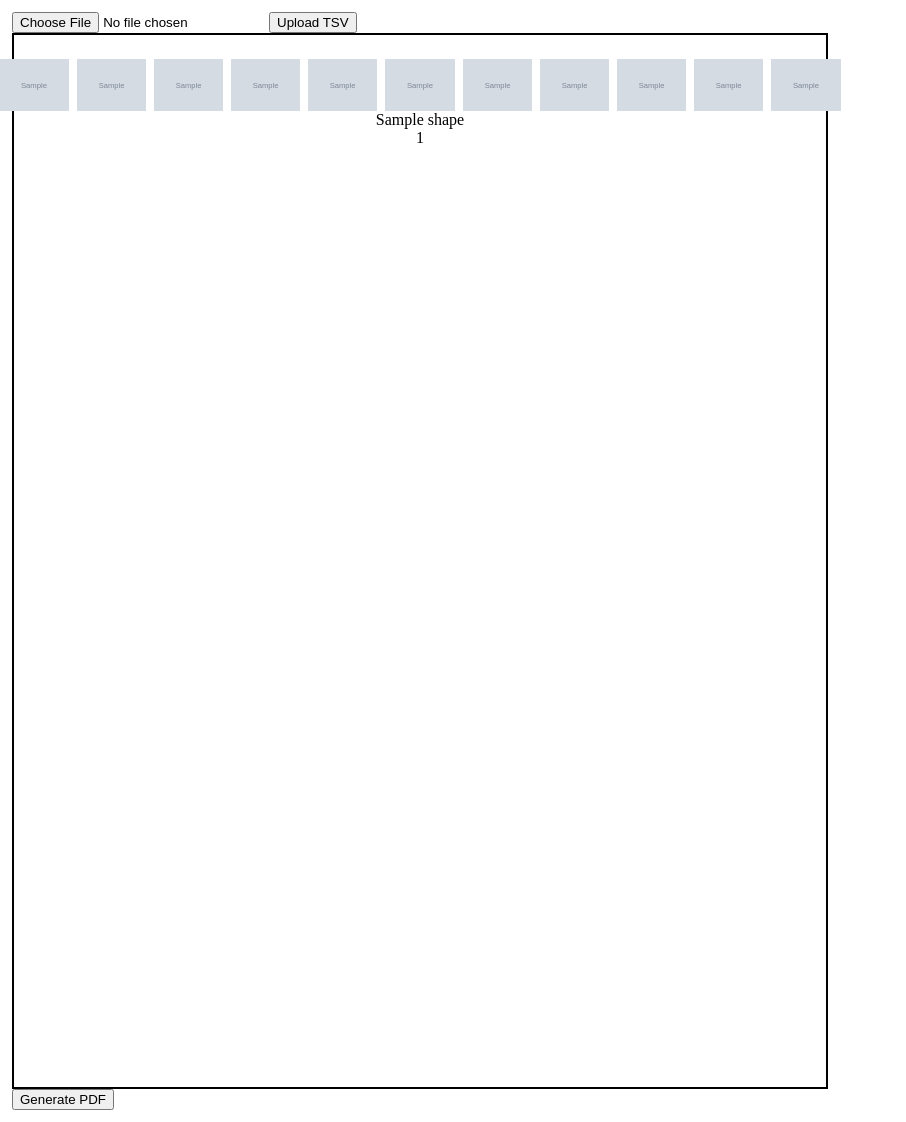
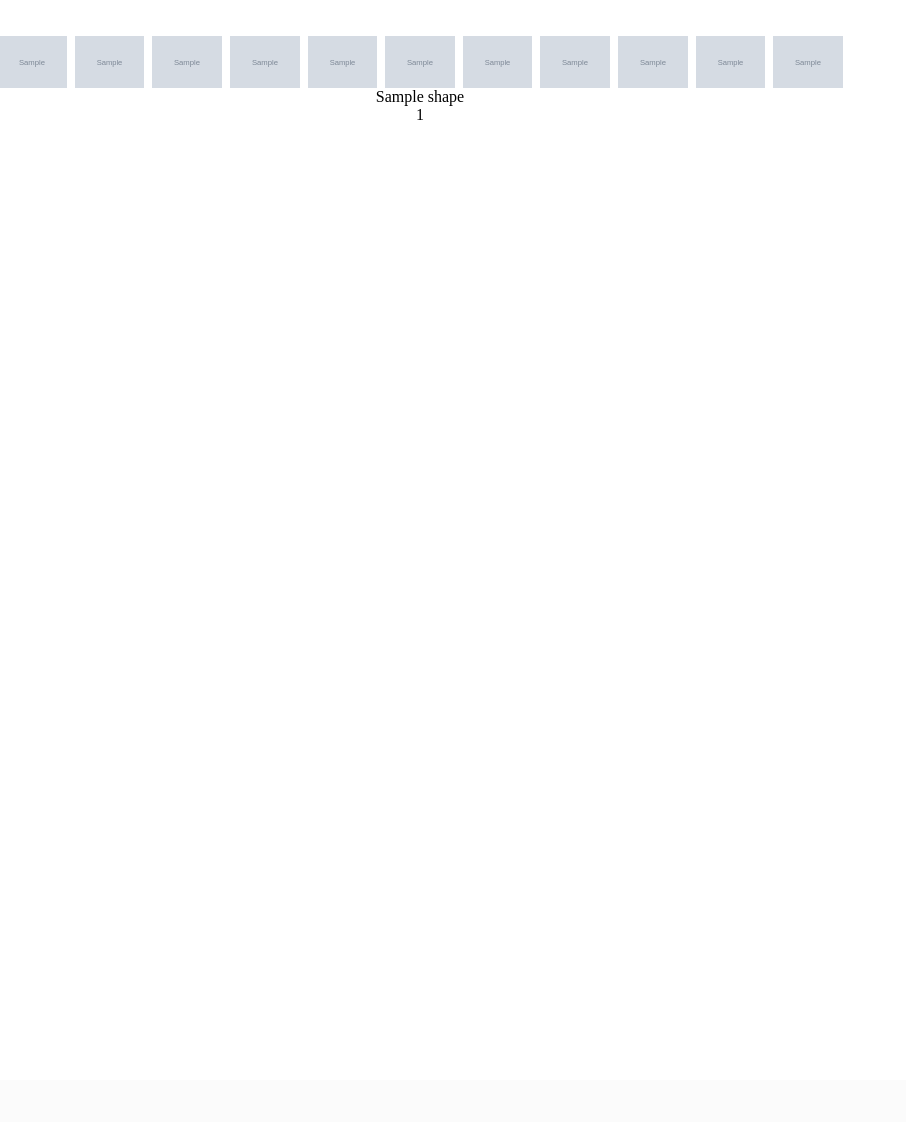
Before and after one commit to kzrob/sc-pod, a Flask app: template templates/gallery.html in a window 1280 px wide. Shown: the part 69-1191 px from the top of the page, without its empty margins (0-906 px from the left). After the commit the page ends 189 px from the top, so only its background shows below. Run offline with Flask 3, Linux system fonts and the light colour scheme; the template is opened without the code that fills it: most values are stand-ins (such as "Sample title", 1, 10 or a date in 2020); grey boxes marked "Sample" are stand-in pictures; some libraries are stand-ins or nearby versions.

Commit message:
added printing functionality and unified upload form

```diff
--- a/app.py
+++ b/app.py
@@ -29,7 +29,7 @@
 
 @app.route('/upload', methods=['POST'])
 def upload():
-    html = request.args.get("html", "index")
+    html = request.form.get("location", "index")
 
     if "file" not in request.files:
         return redirect(url_for(html))
--- a/static/css/gallery.css
+++ b/static/css/gallery.css
@@ -1,8 +1,7 @@
-#container {
+#printarea {
     width: 8.5in;
-    height: 11in;
+    min-height: 11in;
     padding: 0.25in;
-    border: 2px solid black;
     display: flex;
     gap: 0.25in;
     flex-wrap: wrap;
@@ -14,6 +13,8 @@
     display: flex;
     justify-content: center;
     gap: 8px;
+    break-inside: avoid;
+    page-break-inside: avoid;
 }
 
 .image-container img {
@@ -41,3 +42,46 @@
     width: 45mm;
     height: 40mm;
 }
+
+@media print {
+    @page {
+        size: 8.5in 11in;
+        margin: 0.25in;
+    }
+
+    html, body {
+        margin: 0;
+        padding: 0;
+        width: 8in;
+        height: 10.5in;
+    }
+
+    body * {
+        visibility: hidden;
+    }
+
+    #printarea, #printarea * {
+        visibility: visible;
+    }
+
+    #printarea {
+        position: absolute;
+        left: 0;
+        top: 0;
+        width: 8in;
+        min-height: auto;
+        padding: 0;
+        margin: 0;
+    }
+
+    .image-container {
+        break-inside: avoid;
+        page-break-inside: avoid;
+    }
+
+    /* Wrapper div containing image-container */
+    #printarea > div {
+        break-inside: avoid;
+        page-break-inside: avoid;
+    }
+}
--- a/templates/gallery.html
+++ b/templates/gallery.html
@@ -7,16 +7,10 @@
 {% endblock %}
 
 {% block content %}
-    <!-- Upload form -->
-    <form method="POST" enctype="multipart/form-data" action="/upload?html=gallery" id="uploadForm">
-        <input type="file" name="file" accept=".txt,.tsv,text/plain"/>
-        <input type="submit" value="Upload TSV">
-    </form>
-
     {% if data is none %}
         <p>No data available. Please upload a TSV file.</p>
     {% else %}
-        <div id="container">
+        <div id="printarea">
             {% for item in data %}
             <div>
                 <div class="image-container">
@@ -34,9 +28,5 @@
             </div>
             {% endfor %}
         </div>
-        <button id="cmd">Generate PDF</button>
-        <script src="https://cdnjs.cloudflare.com/ajax/libs/html2canvas/1.4.1/html2canvas.min.js"></script>
-        <script src="https://cdnjs.cloudflare.com/ajax/libs/jspdf/2.5.1/jspdf.umd.min.js"></script>
-        <script src="{{ url_for('static', filename='js/gallery.js') }}"></script>
     {% endif %}
 {% endblock %}
```
Also changed, not shown: templates/index.html (+12 -4 lines), templates/table.html (+0 -7 lines).
